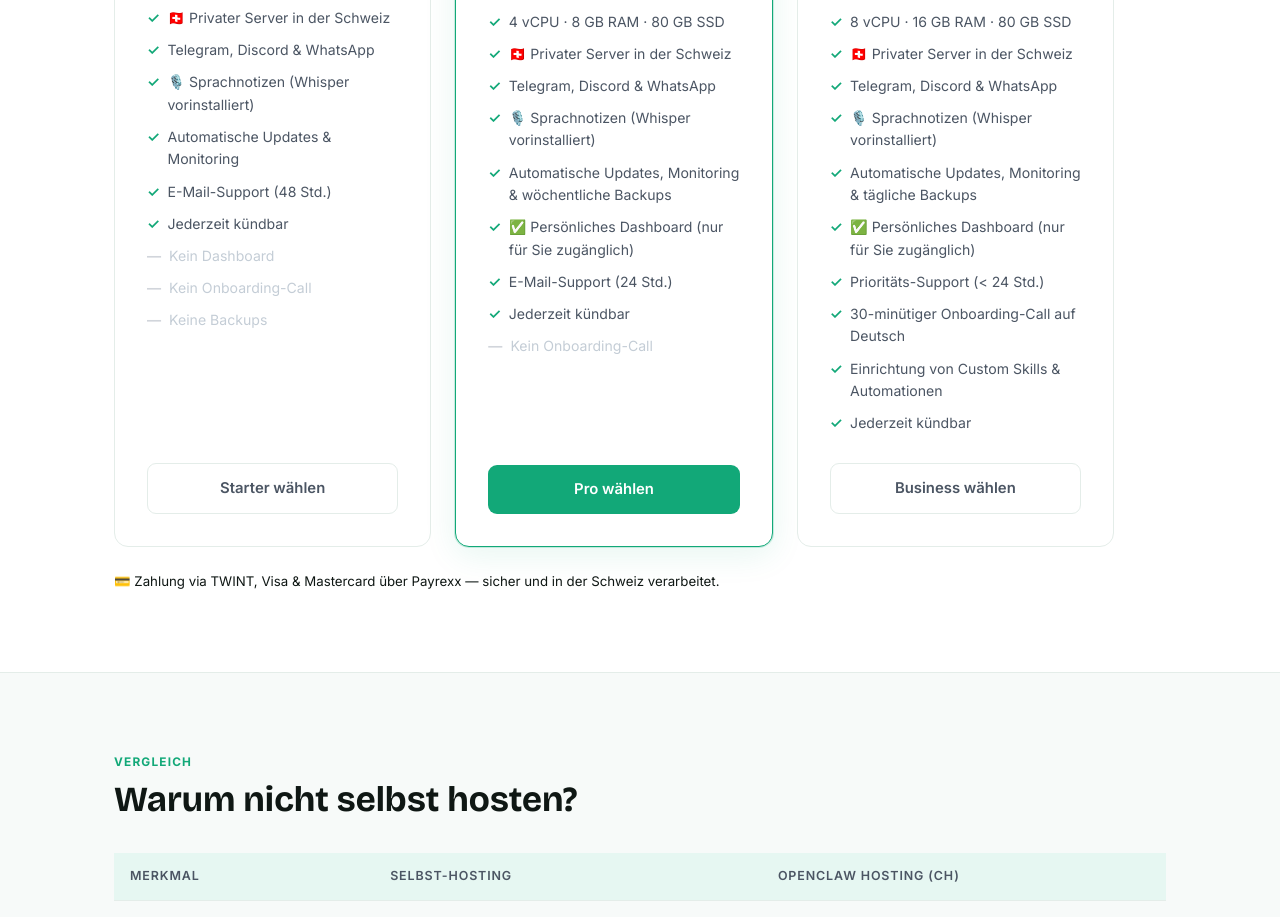
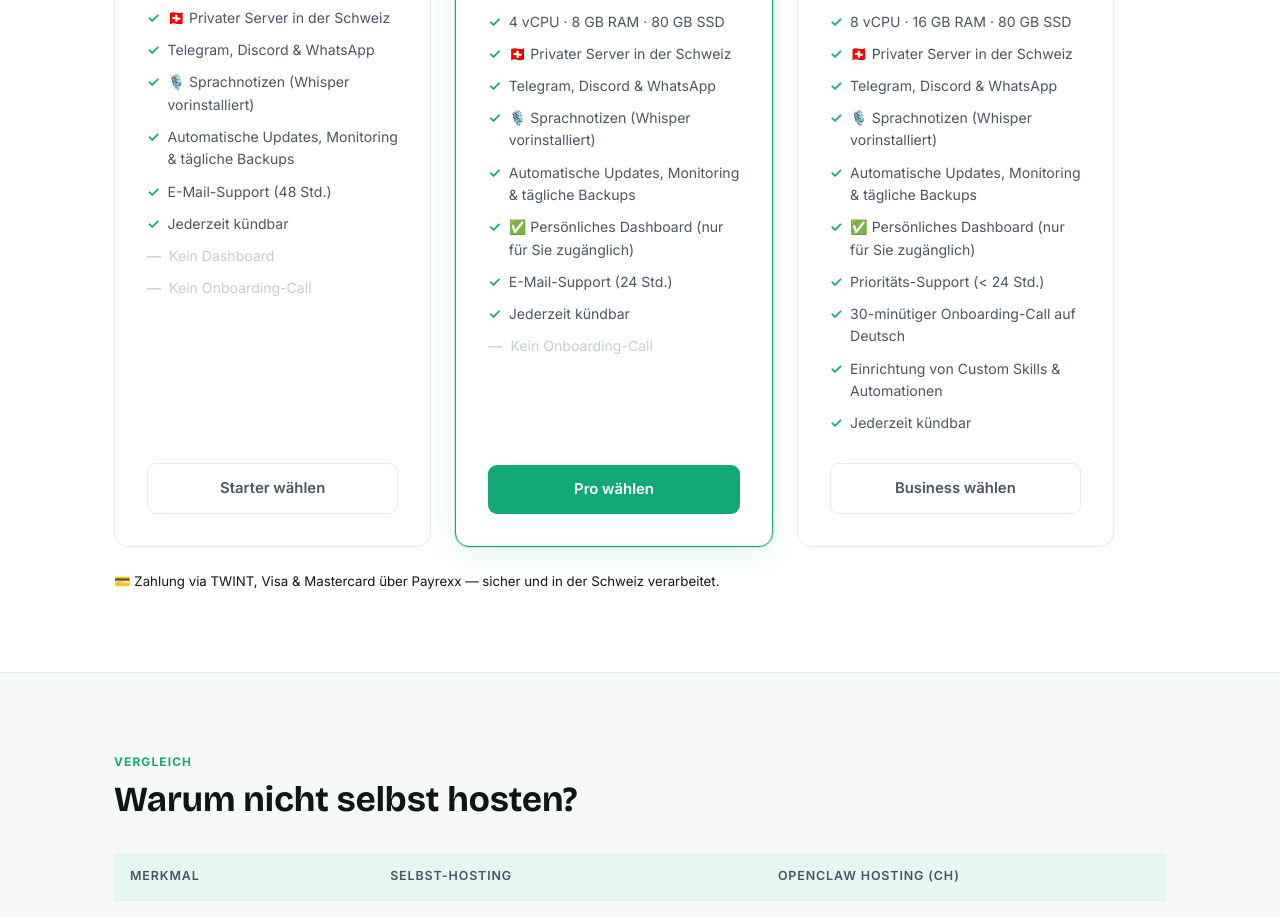
Before and after one commit to riccardogosteli-wq/openclaw-hosting, a Next.js app: page / in a window 1280 px wide. Shown: the part 5280-6197 px from the top of the page. Built offline with nearby package versions, Linux system fonts and the light colour scheme.

Commit message:
Daily backups: all plans, content updated, backup.sh installed + tested on test server

```diff
--- a/app/page.tsx
+++ b/app/page.tsx
@@ -112,13 +112,13 @@ const de = {
 
   p1n: 'Starter', p1d: 'Für Einsteiger und Privatpersonen',
   p1p: '19', p1a: '→ CHF 180/Jahr (2 Monate gratis)',
-  p1fs: ['2 vCPU · 4 GB RAM · 50 GB SSD', '🇨🇭 Privater Server in der Schweiz', 'Telegram, Discord & WhatsApp', '🎙️ Sprachnotizen (Whisper vorinstalliert)', 'Automatische Updates & Monitoring', 'E-Mail-Support (48 Std.)', 'Jederzeit kündbar'],
-  p1ds: ['Kein Dashboard', 'Kein Onboarding-Call', 'Keine Backups'],
+  p1fs: ['2 vCPU · 4 GB RAM · 50 GB SSD', '🇨🇭 Privater Server in der Schweiz', 'Telegram, Discord & WhatsApp', '🎙️ Sprachnotizen (Whisper vorinstalliert)', 'Automatische Updates, Monitoring & tägliche Backups', 'E-Mail-Support (48 Std.)', 'Jederzeit kündbar'],
+  p1ds: ['Kein Dashboard', 'Kein Onboarding-Call'],
   p1cta: 'Starter wählen',
 
   p2badge: 'EMPFOHLEN', p2n: 'Pro', p2d: 'Für Power-User und Freelancer',
   p2p: '34', p2a: '→ CHF 320/Jahr (2 Monate gratis)',
-  p2fs: ['4 vCPU · 8 GB RAM · 80 GB SSD', '🇨🇭 Privater Server in der Schweiz', 'Telegram, Discord & WhatsApp', '🎙️ Sprachnotizen (Whisper vorinstalliert)', 'Automatische Updates, Monitoring & wöchentliche Backups', '✅ Persönliches Dashboard (nur für Sie zugänglich)', 'E-Mail-Support (24 Std.)', 'Jederzeit kündbar'],
+  p2fs: ['4 vCPU · 8 GB RAM · 80 GB SSD', '🇨🇭 Privater Server in der Schweiz', 'Telegram, Discord & WhatsApp', '🎙️ Sprachnotizen (Whisper vorinstalliert)', 'Automatische Updates, Monitoring & tägliche Backups', '✅ Persönliches Dashboard (nur für Sie zugänglich)', 'E-Mail-Support (24 Std.)', 'Jederzeit kündbar'],
   p2ds: ['Kein Onboarding-Call'],
   p2cta: 'Pro wählen',
 
@@ -271,13 +271,13 @@ const en: typeof de = {
 
   p1n: 'Starter', p1d: 'For individuals and beginners',
   p1p: '19', p1a: '→ CHF 180/year (2 months free)',
-  p1fs: ['2 vCPU · 4 GB RAM · 50 GB SSD', '🇨🇭 Private server in Switzerland', 'Telegram, Discord & WhatsApp', '🎙️ Voice notes (Whisper pre-installed)', 'Automatic updates & monitoring', 'Email support (48h)', 'Cancel anytime'],
-  p1ds: ['No dashboard', 'No onboarding call', 'No backups'],
+  p1fs: ['2 vCPU · 4 GB RAM · 50 GB SSD', '🇨🇭 Private server in Switzerland', 'Telegram, Discord & WhatsApp', '🎙️ Voice notes (Whisper pre-installed)', 'Automatic updates, monitoring & daily backups', 'Email support (48h)', 'Cancel anytime'],
+  p1ds: ['No dashboard', 'No onboarding call'],
   p1cta: 'Choose Starter',
 
   p2badge: 'RECOMMENDED', p2n: 'Pro', p2d: 'For power users & freelancers',
   p2p: '34', p2a: '→ CHF 320/year (2 months free)',
-  p2fs: ['4 vCPU · 8 GB RAM · 80 GB SSD', '🇨🇭 Private server in Switzerland', 'Telegram, Discord & WhatsApp', '🎙️ Voice notes (Whisper pre-installed)', 'Automatic updates, monitoring & weekly backups', '✅ Personal dashboard (private access only)', 'Email support (24h)', 'Cancel anytime'],
+  p2fs: ['4 vCPU · 8 GB RAM · 80 GB SSD', '🇨🇭 Private server in Switzerland', 'Telegram, Discord & WhatsApp', '🎙️ Voice notes (Whisper pre-installed)', 'Automatic updates, monitoring & daily backups', '✅ Personal dashboard (private access only)', 'Email support (24h)', 'Cancel anytime'],
   p2ds: ['No onboarding call'],
   p2cta: 'Choose Pro',
 
```
